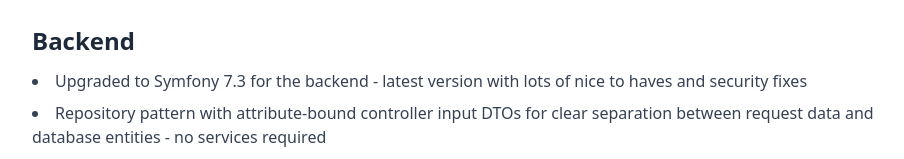
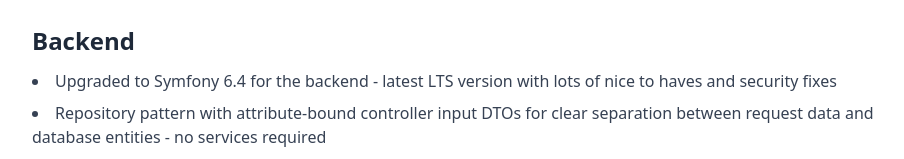
Before and after one commit to dannypritchard/track-test, a Vue app in the folder frontend/: page /about in a window 1280 px wide. Shown: the part 163-322 px from the top of the page, without its empty margins (176-1080 px from the left). Built offline with nearby package versions, Linux system fonts and the light colour scheme.

Commit message:
Update Readme

```diff
--- a/frontend/src/views/AboutView.vue
+++ b/frontend/src/views/AboutView.vue
@@ -8,8 +8,8 @@
       <h2 class="mb-3 text-2xl font-semibold text-gray-800">Backend</h2>
       <ul class="list-disc list-inside space-y-2 text-gray-700">
         <li>
-          Upgraded to Symfony 7.3 for the backend - latest version with lots of nice to haves and
-          security fixes
+          Upgraded to Symfony 6.4 for the backend - latest LTS version with lots of nice to haves
+          and security fixes
         </li>
         <li>
           Repository pattern with attribute-bound controller input DTOs for clear separation between
```
Also changed, not shown: 2 other files (tests, documents, lock files or other folders).
